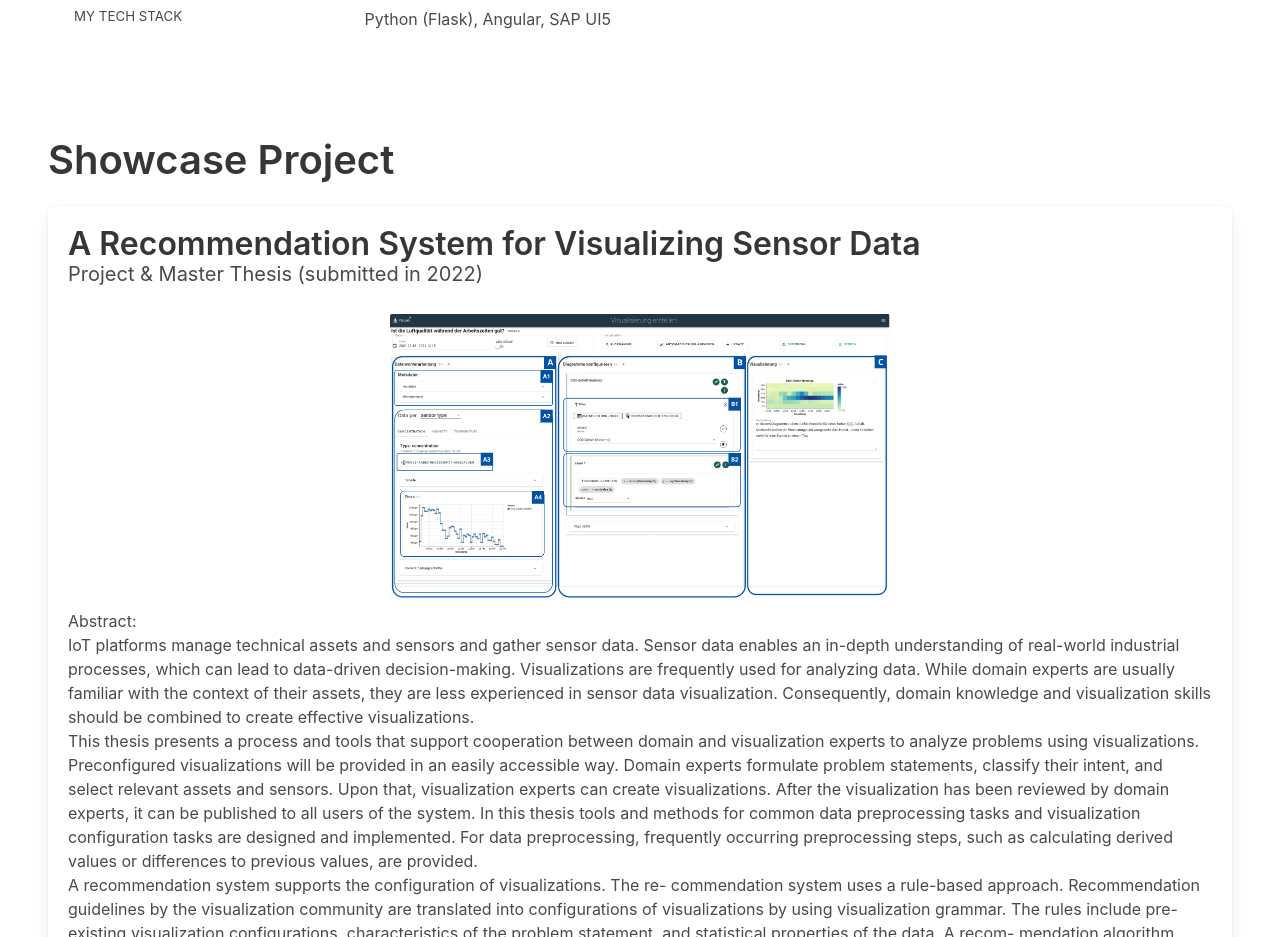
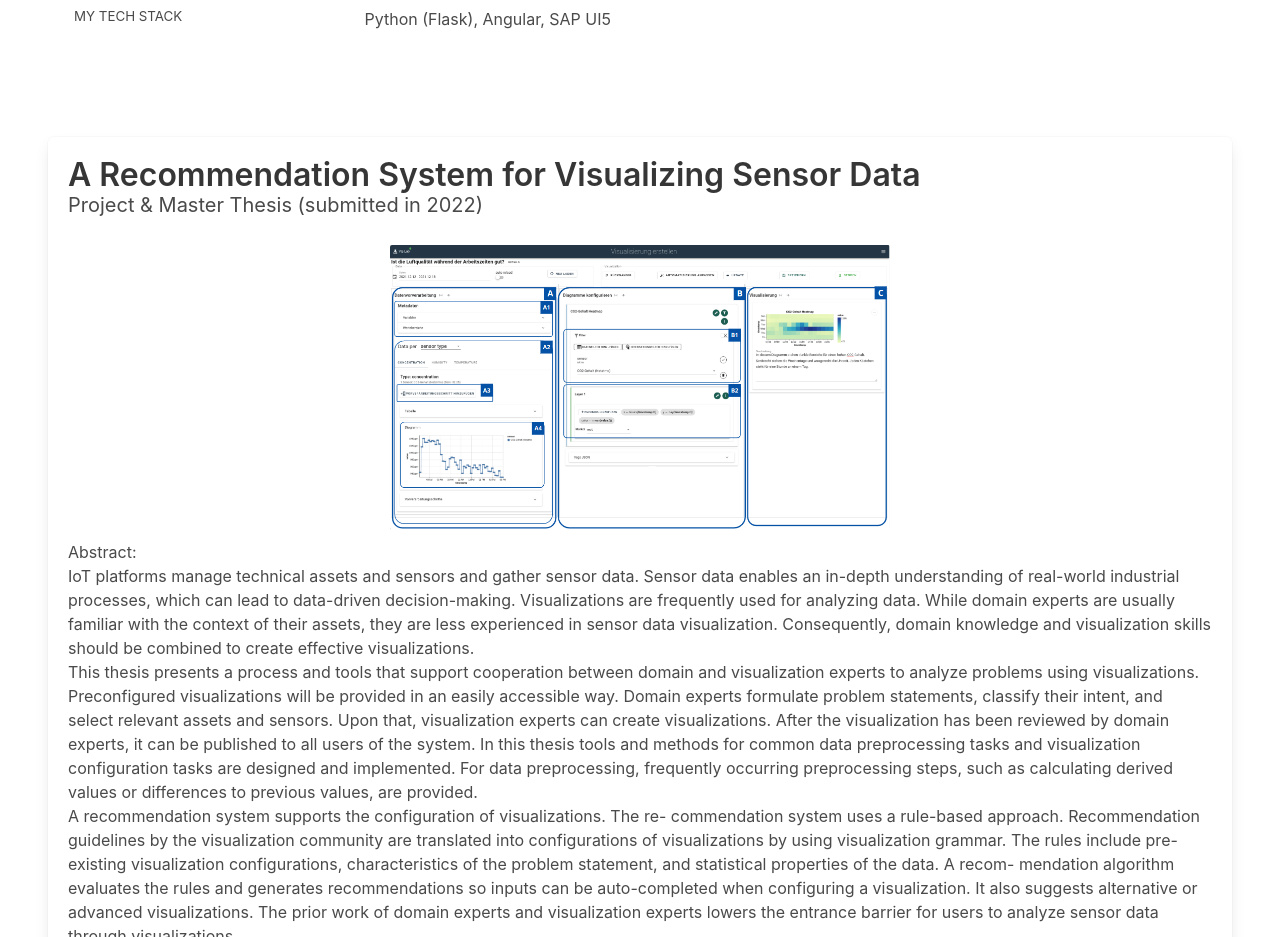
Before and after one commit to paszin/paszin.github.io, a plain HTML site: page index.html in a window 1280 px wide. Shown: the part 1680-2617 px from the top of the page. Drawn offline with nearby package versions, Linux system fonts and the light colour scheme; a script that the page names is missing.

Commit message:
removed headline

```diff
--- a/index.html
+++ b/index.html
@@ -158,7 +158,6 @@
 </section>
 
 <section class="section hero is-fullheight is-default is-bold has-nice-link">
-    <h1 class="title is-2">Showcase Project</h1>
     <div class="box">
         <h2 class="title">
             <p>A Recommendation System for Visualizing Sensor Data</p>
```
